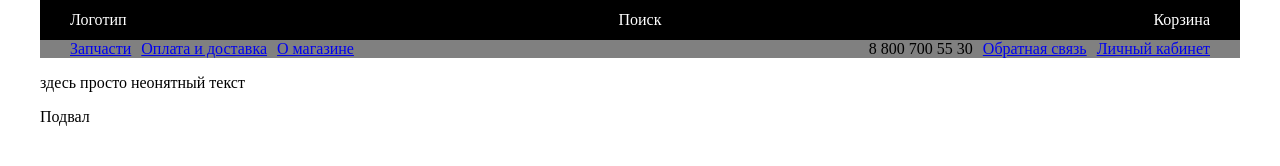
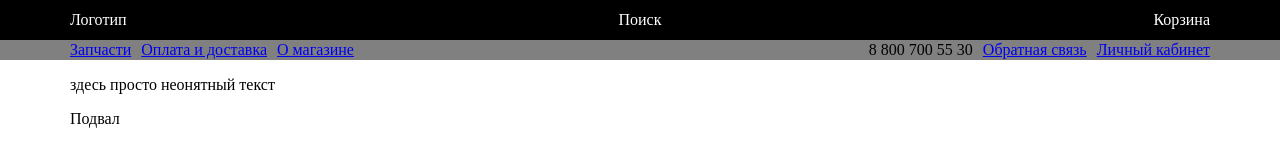
Before and after one commit to Mikhail163/shop, a website: page app/html/index.html in a window 1280 px wide. Drawn offline with nearby package versions, Linux system fonts and the light colour scheme; files that its build step writes are made by us from their sources.

Commit message:
v0.0.0001

```diff
--- a/app/html/index.html
+++ b/app/html/index.html
@@ -18,7 +18,8 @@
             <div class="hdr-cart">Корзина</div>
         </div>
     </header>
-    <nav class="container nav">
+    <nav>
+        <div class="container nav">
             <div class="nav-li">
                 <a class="nav-item" href="#">Запчасти</a>
                 <a class="nav-item" href="#">Оплата и доставка</a>
@@ -29,7 +30,10 @@
                 <a class="nav-item" href="#">Обратная связь</a>
                 <a class="nav-item nav-item-lst" href="#">Личный кабинет</a>
             </div>
+        </div>
+
     </nav>
+
     <div id="conent" class="container">
         <p>здесь просто неонятный текст</p>
     </div>
--- a/app/sass/_header.scss
+++ b/app/sass/_header.scss
@@ -1,4 +1,12 @@
 $header_height:40px;
+$header_bg_color: black;
+
+header {
+    height: $header_height;
+    width: 100%;
+    display: block;
+    background-color: $header_bg_color;
+}
 
 .hdr {
     align-items: center;
@@ -6,6 +14,6 @@ $header_height:40px;
     height: $header_height;
     justify-content: space-between;
     box-sizing: border-box;
-    background-color: black;
+
     color: white;
 }
--- a/app/sass/_nav.scss
+++ b/app/sass/_nav.scss
@@ -1,9 +1,19 @@
+$nav_height:20px;
+$nav_bg_color:grey;
+
+nav {
+    height: $nav_height;
+    width: 100%;
+    background-color: $nav_bg_color;
+    display: block;
+}
+
 .nav {
     display: flex;
     justify-content: space-between;
     box-sizing: border-box;
-    background-color: grey;
-
+    height: $nav_height;
+    align-items: center;
 
     &-li {
         display: flex;
--- a/app/sass/main.scss
+++ b/app/sass/main.scss
@@ -15,6 +15,7 @@ body {
     padding-left: $max-width-padding;
     padding-right: $max-width-padding;
     min-width: $min-width;
+    box-sizing: border-box;
 }
 
 
```
Lines whose indentation alone changed are shown as unchanged.
